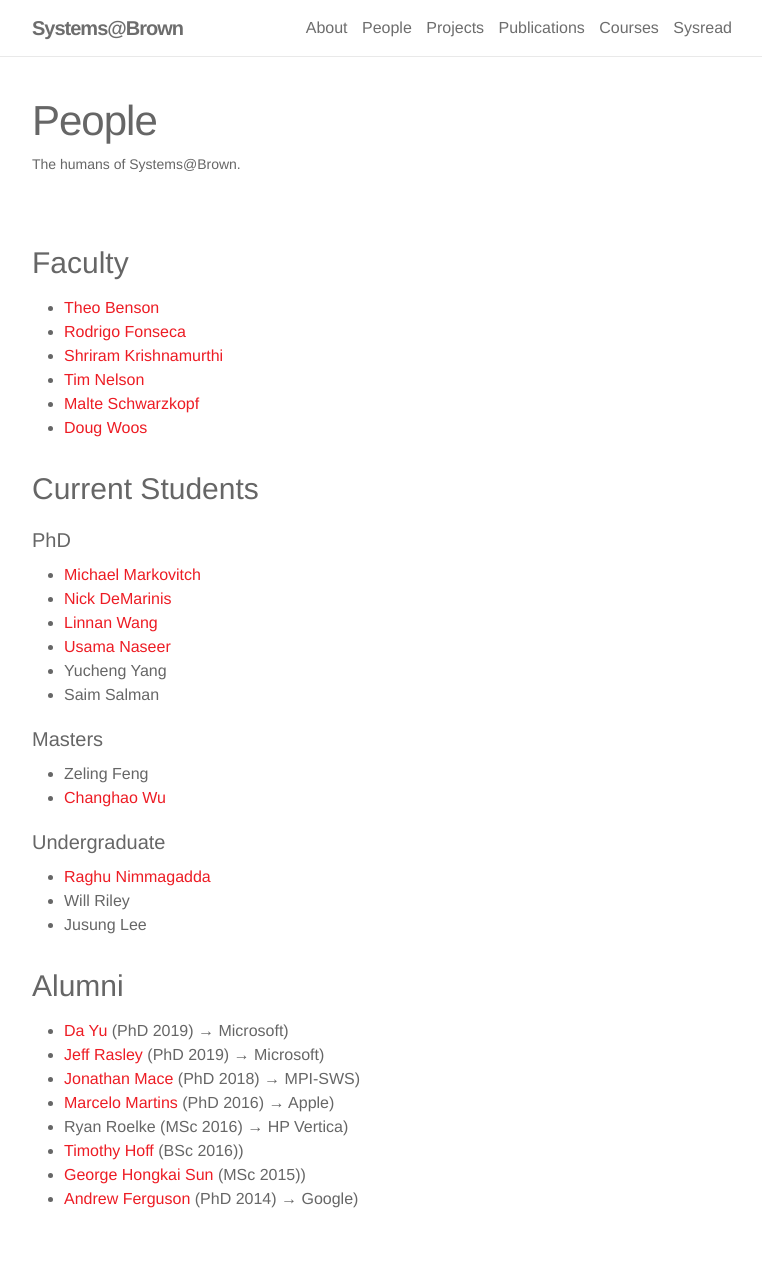
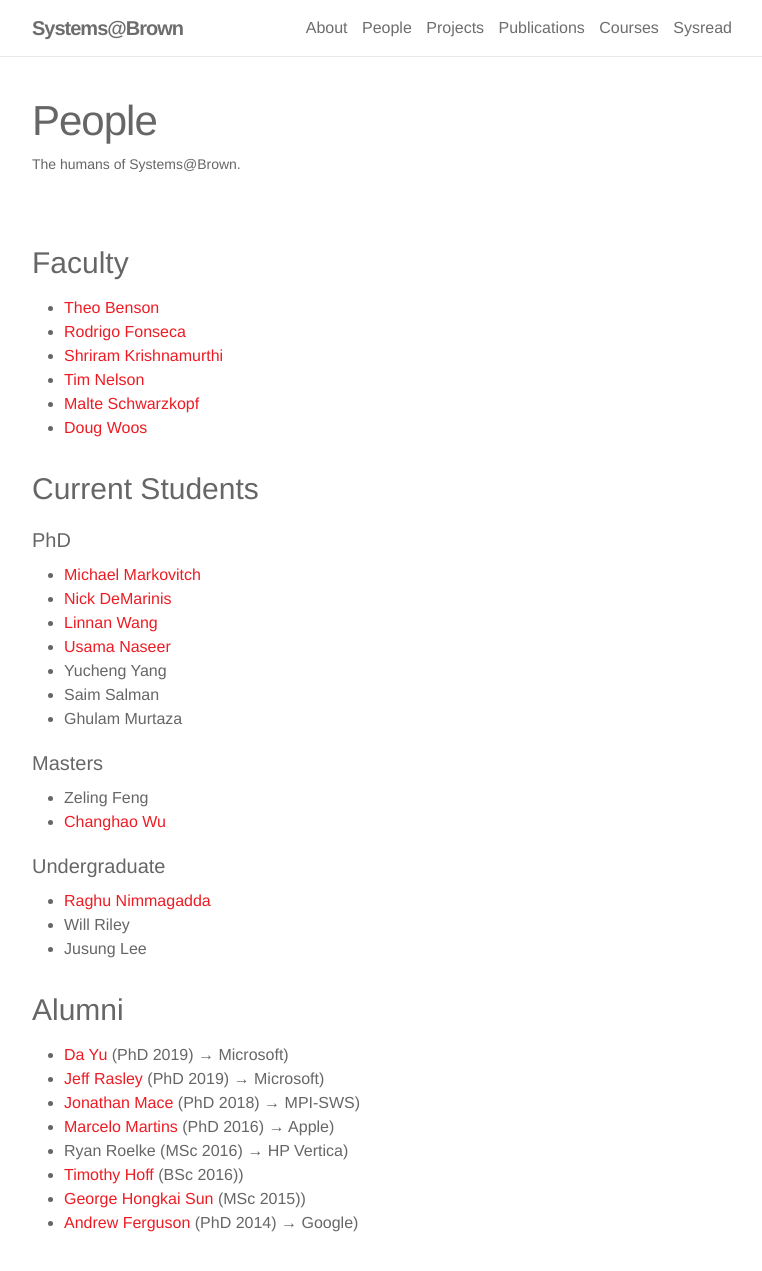
Before and after one commit to brownsys/systems-web, a Jekyll site: the page built from _pages/people.md, in a window 1280 px wide and 1351 px high. Shown: the top 1271 px of the window, without its empty margins (258-1020 px from the left). Built offline with Jekyll 4.4.1, drawn with Linux system fonts in a browser that asks for light colours; nearby versions of some CDN libraries.

Commit message:
Corrected people list to open links in new windows.

```diff
--- a/_data/people.yml
+++ b/_data/people.yml
@@ -44,6 +44,9 @@
     type: phd
   - key: ssalman1
     name: "Saim Salman"
+    type: phd
+  - key: gmurtaza
+    name: "Ghulam Murtaza"
     type: phd
   - key: zfeng
     name: "Zeling Feng"
--- a/_includes/peoplefilter.html
+++ b/_includes/peoplefilter.html
@@ -13,7 +13,7 @@
   {% if ok %}
   <li>
     {% if p.site %}
-    <a href="{{ p.site }}">{{ p.name }}</a>
+    <a href="{{ p.site }}" target="_blank">{{ p.name }}</a>
     {% else %}
     {{ p.name }}
     {% endif %}
```
